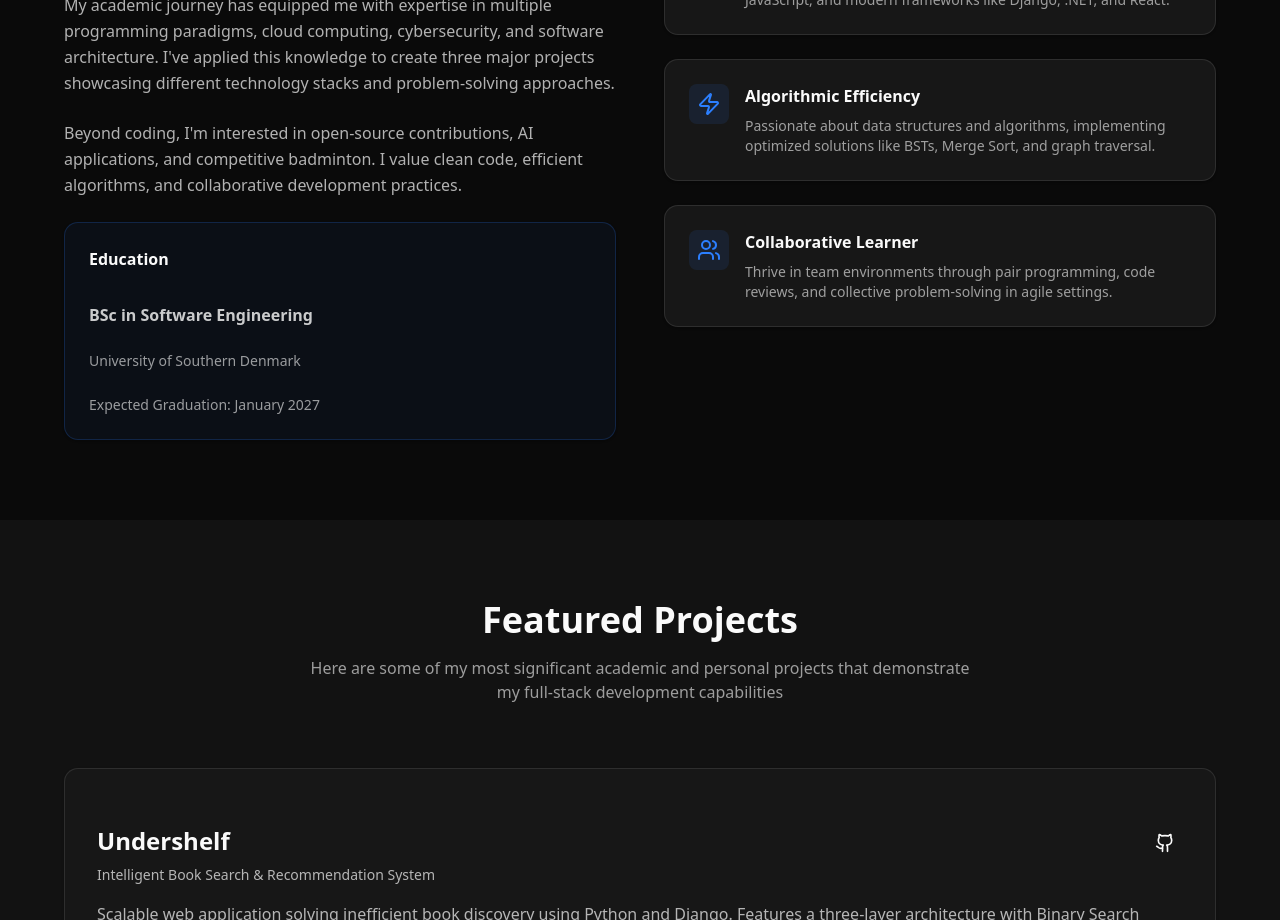
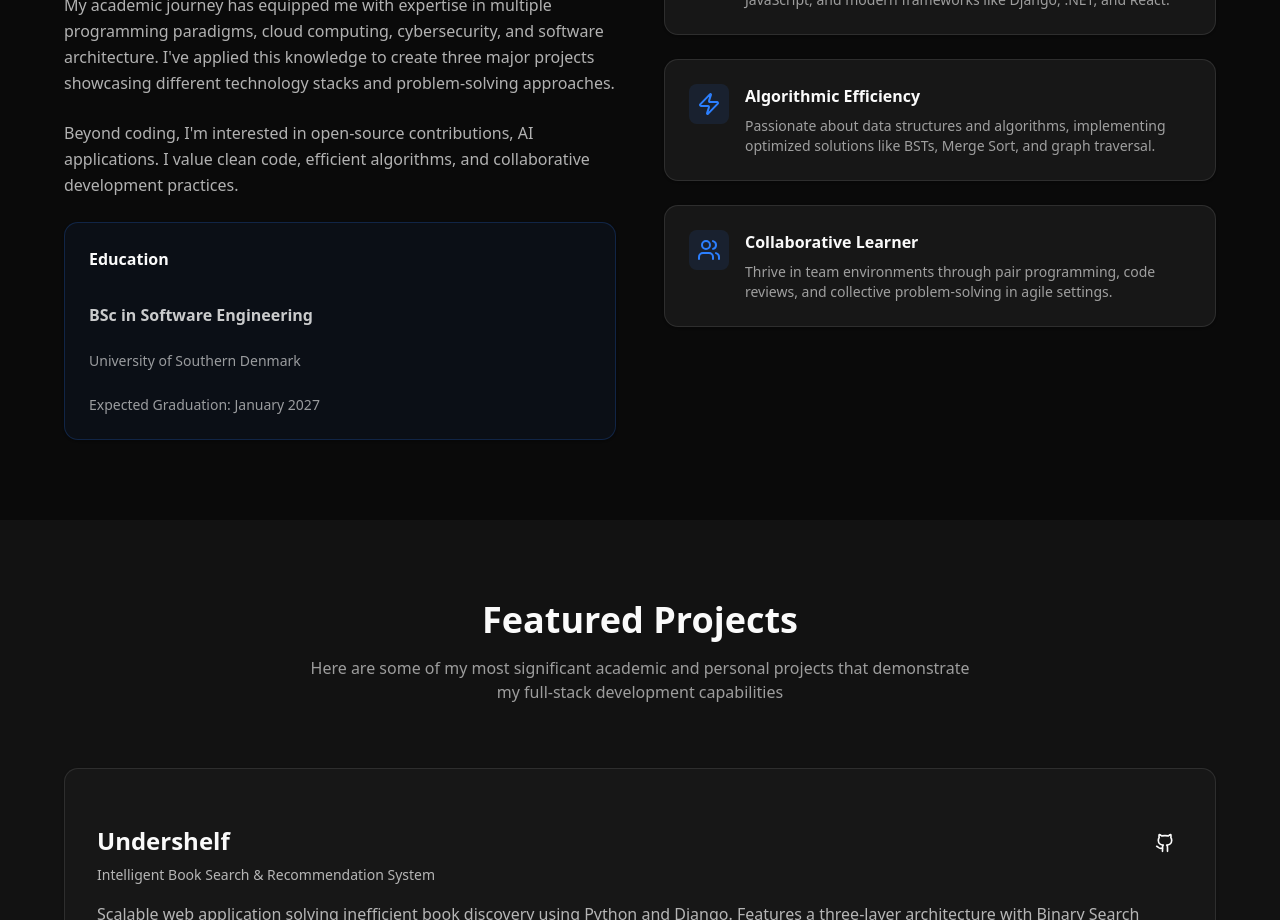
Before and after one commit to Habibwasi/portfoliowasi, a Next.js app in the folder portfolio-website/: page / in a window 1280 px wide. Shown: the part 1080-2000 px from the top of the page. Built offline with nearby package versions, Linux system fonts and the light colour scheme.

Commit message:
changes to about

```diff
--- a/portfolio-website/src/components/about.tsx
+++ b/portfolio-website/src/components/about.tsx
@@ -50,7 +50,7 @@ export function About() {
             </p>
 
             <p className="text-foreground/70 leading-relaxed">
-              Beyond coding, I'm interested in open-source contributions, AI applications, and competitive badminton.
+              Beyond coding, I'm interested in open-source contributions, AI applications.
               I value clean code, efficient algorithms, and collaborative development practices.
             </p>
 
```
